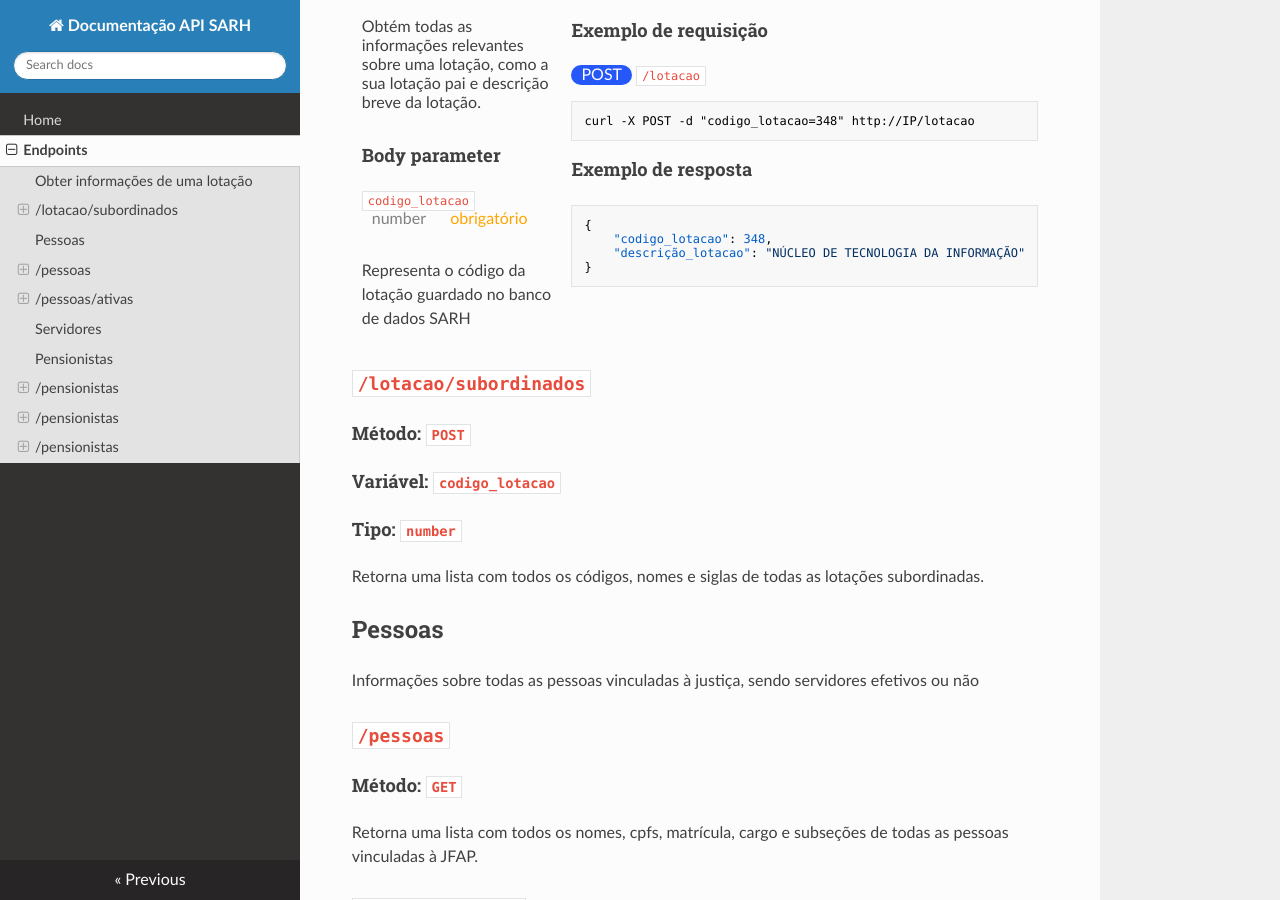
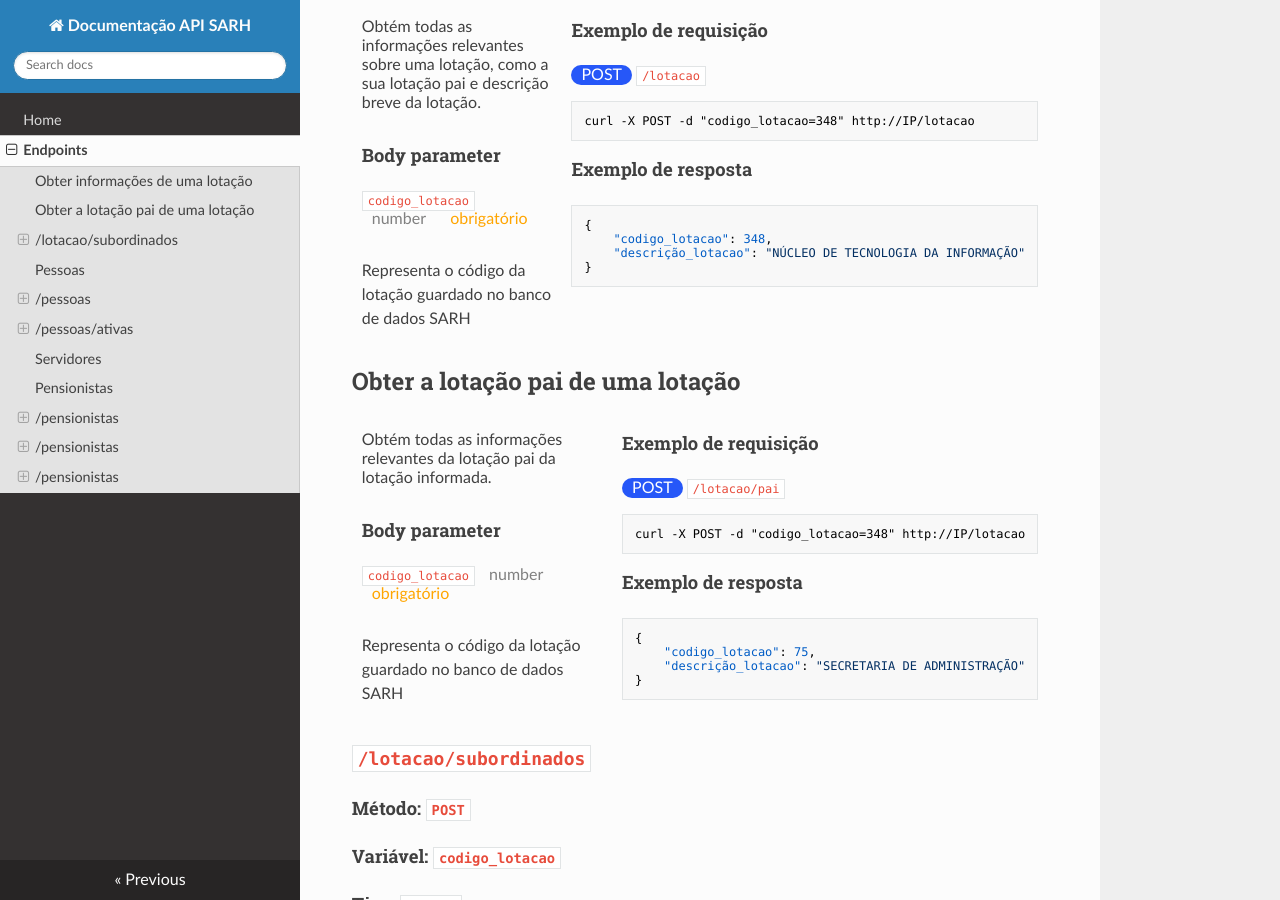
Before and after one commit to gabrielfelipedy/sarh-api, an MkDocs documentation site: the page built from docs/endpoints.md, in a window 1280 px wide and 900 px high, scrolled down 256 px. Built offline with MkDocs 1.6.1, drawn with Linux system fonts in a browser that asks for light colours; nearby versions of some CDN libraries.

Commit message:
add one more endpoint to test

````diff
--- a/docs/endpoints.md
+++ b/docs/endpoints.md
@@ -40,8 +40,49 @@ curl -X POST -d "codigo_lotacao=348" http://IP/lotacao
 </div>
 </div>
 
+<!--  Próximo endpoint -->
+
+## Obter a lotação pai de uma lotação
+
+<div style="display: flex;">
+
+<div style="padding: 10px;">
+
+Obtém todas as informações relevantes da lotação pai da lotação informada.
 
 
+<h4 style="margin-top: 30px">Body parameter</h4>
+
+<code>codigo_lotacao</code> <span style="color:grey; padding: 0 10px;">number</span> <span style="color:orange; padding: 0 10px;">obrigatório</span>
+
+<p style="margin-top: 30px">Representa o código da lotação guardado no banco de dados SARH</p>
+
+</div>
+<div style="padding: 10px;">
+
+<h4>Exemplo de requisição</h4>
+
+<span style="background-color:rgb(38, 87, 248); color: white; padding: 2px 10px; border-radius: 30px;">POST</span> <code>/lotacao/pai</code></br>
+
+```nginx
+curl -X POST -d "codigo_lotacao=348" http://IP/lotacao
+```
+
+<h4>Exemplo de resposta</h4>
+
+```json
+{
+    "codigo_lotacao": 75,
+    "descrição_lotacao": "SECRETARIA DE ADMINISTRAÇÃO"
+}
+```
+
+</div>
+</div>
+
+
+
+<!--  Próximo endpoint -->
 
 
 ## `/lotacao/subordinados`
````
